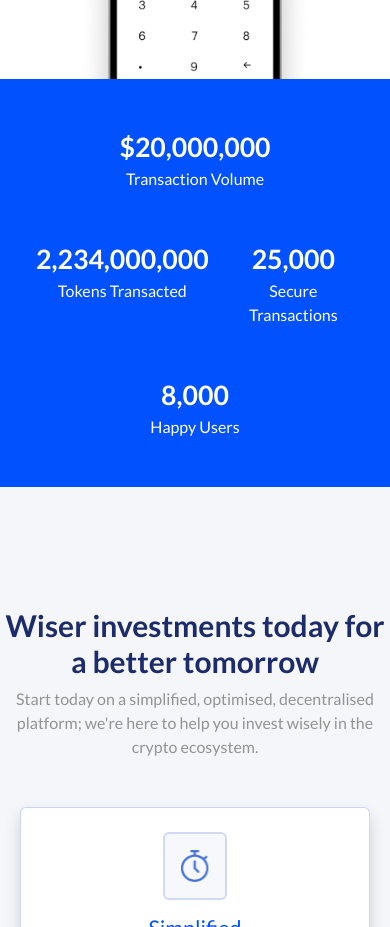
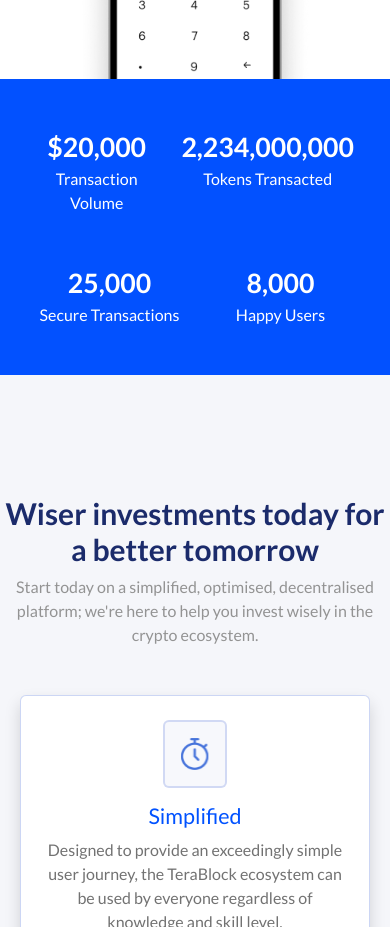
Before and after one commit to Amaru333/terablock-business, a Next.js app: page / in a window 390 px wide. Shown: the part 780-1707 px from the top of the page. Built offline with nearby package versions, Linux system fonts and the light colour scheme; no server answers.

Commit message:
Fixed UI and added Animation

```diff
--- a/package.json
+++ b/package.json
@@ -15,6 +15,7 @@
     "next": "12.2.3",
     "react": "18.2.0",
     "react-chartjs-2": "^4.3.1",
+    "react-countup": "^6.4.0",
     "react-dom": "18.2.0",
     "react-lottie": "^1.2.3",
     "sass": "^1.54.0"
--- a/src/layout/HelpCenterLayout/Components/HelpCenterHeader.jsx
+++ b/src/layout/HelpCenterLayout/Components/HelpCenterHeader.jsx
@@ -28,7 +28,7 @@
               )}
             </div>
             <div className="col-12 col-md-5 d-flex justify-content-center justify-content-md-end">
-              <div style={{ maxWidth: "500px" }}>
+              <div style={{ maxWidth: "50%" }}>
                 <UILottie animation={HeroAnimation1} />
               </div>
             </div>
--- a/src/layout/HomepageLayout/Components/IntroSection.jsx
+++ b/src/layout/HomepageLayout/Components/IntroSection.jsx
@@ -2,6 +2,7 @@
 import { useScreenSize } from "../../../functions/useScreenSize";
 import UIButton from "../../../widgets/UIButtons/UIButton";
 import IntroSectionStyles from "../Styles/IntroSection.module.css";
+import CountUp from "react-countup";
 
 function IntroSection() {
   const width = useScreenSize().width;
@@ -67,7 +68,7 @@
         <div className="py-4 row px-4 py-4 justify-content-center" style={{ maxWidth: "1500px", margin: "auto" }}>
           <div className="py-4 col col-md">
             <p className="mb-0 text-center text-white" style={{ fontSize: "20pt", fontWeight: "600" }}>
-              $20,000,000
+              $<CountUp duration={2} end={20000} separator= ','/>
             </p>
             <p className="mb-0 text-center text-white" style={{ fontSize: "12pt" }}>
               Transaction Volume
@@ -75,7 +76,7 @@
           </div>
           <div className="py-4 col col-md">
             <p className="mb-0 text-center text-white" style={{ fontSize: "20pt", fontWeight: "600" }}>
-              2,234,000,000
+              <CountUp duration={2} end={2234000000} separator= ','/>
             </p>
             <p className="mb-0 text-center text-white" style={{ fontSize: "12pt" }}>
               Tokens Transacted
@@ -83,7 +84,7 @@
           </div>
           <div className="py-4 col col-md">
             <p className="mb-0 text-center text-white" style={{ fontSize: "20pt", fontWeight: "600" }}>
-              25,000
+              <CountUp duration={2} end={25000} separator= ','/>
             </p>
             <p className="mb-0 text-center text-white" style={{ fontSize: "12pt" }}>
               Secure Transactions
@@ -91,7 +92,7 @@
           </div>
           <div className="py-4 col col-md">
             <p className="mb-0 text-center text-white" style={{ fontSize: "20pt", fontWeight: "600" }}>
-              8,000
+              <CountUp duration={2} end={8000} separator= ','/>
             </p>
             <p className="mb-0 text-center text-white" style={{ fontSize: "12pt" }}>
               Happy Users
```
Also changed, not shown: src/layout/CoinsListsLayout/Components/CoinsListsHeader.jsx (+4 -7 lines), src/layout/SwidgePageLayout/Components/SwidgePageHeader.jsx (+4 -4 lines), 1 other file (tests, documents, lock files or other folders).
